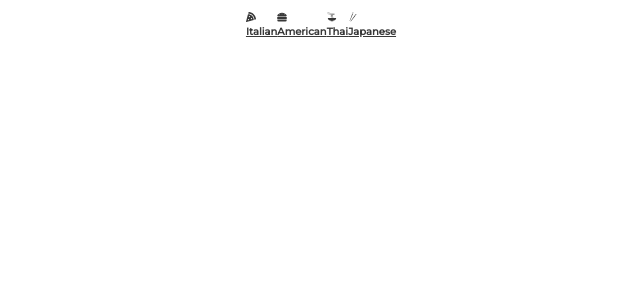
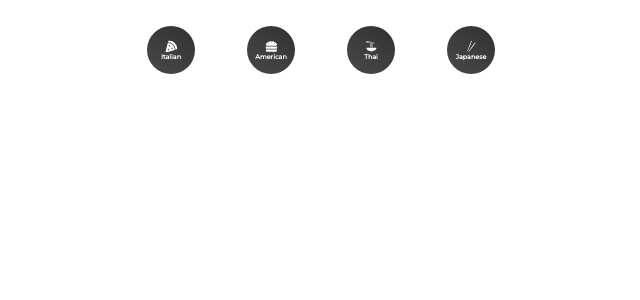
Before and after one commit to levintoo/delicious, a React (Create React App) app: page /recipe/1 in a window 1280 px wide. Shown: the top 300 px of the page, without its empty margins (319-959 px from the left). Built offline with nearby package versions, Linux system fonts and the light colour scheme.

Commit message:
NavLinks styling

```diff
--- a/src/components/Category.jsx
+++ b/src/components/Category.jsx
@@ -7,22 +7,22 @@
   return (
     <div>
         <List>
-        <NavLink to={'/cuisine/Italian'}>
+        <SLink to={'/cuisine/Italian'}>
             <FaPizzaSlice />
             <h4>Italian</h4>
-        </NavLink>
-        <NavLink to={'/cuisine/American'}>
+        </SLink>
+        <SLink to={'/cuisine/American'}>
             <FaHamburger />
             <h4>American</h4>
-        </NavLink>
-        <NavLink to={'/cuisine/Thai'}>
+        </SLink>
+        <SLink to={'/cuisine/Thai'}>
             <GiNoodles/>
             <h4>Thai</h4>
-        </NavLink>
-        <NavLink to={'/cuisine/Japanese'}>
+        </SLink>
+        <SLink to={'/cuisine/Japanese'}>
             <GiChopsticks />
             <h4>Japanese</h4>
-        </NavLink>
+        </SLink>
         </List>
     </div>
   )
@@ -36,4 +36,37 @@
     margin: 0rem 2rem;
 `;
 
+const SLink = styled(NavLink)`
+    display: flex;
+    flex-direction: column;
+    justify-content: center;
+    align-items: center;
+    border-radius: 50%;
+    margin: 2rem;
+    text-decoration: none;
+    width: 6rem;
+    height: 6rem;
+    background: linear-gradient(35deg, #494949, #313131);
+    cursor: pointer;
+    transform: scale(0.8);
+
+    h4 {
+        color: white;
+        font-size: 0.8rem;
+    }
+    svg {
+        color: white;
+        font-size: 1.5rem;
+    }
+    &.active {
+        background: linear-gradient(to right, #f27121, #e94857);
+        svg {
+        color: white;
+        }
+        h4 {
+        color: white;
+        }
+    }
+    `;
+
 export default Category
--- a/src/pages/Cuisine.jsx
+++ b/src/pages/Cuisine.jsx
@@ -1,12 +1,55 @@
 import React from 'react';
+import { useEffect, useState } from "react";
 import styled from 'styled-components';
 import { motion } from 'framer-motion';
 import { Link, useParams } from 'react-router-dom';
 
 function Cuisine() {
+
+  const [cuisine, setCuisine] = useState([]);
+  let params = useParams();
+
+  const getCuisine = async (name) => {
+    const api = await fetch(`https://api.spoonacular.com/recipes/complexSearch?apiKey=${process.env.REACT_APP_API_KEY}&cuisine=${name}`);
+    const recipes= await api.json();
+    setCuisine(recipes.results);
+  }
+
+  useEffect(() => {
+    getCuisine(`${params.type}`);
+  }, [params.type])
+
   return (
-    <div>Cuisine</div>
+    <Grid>
+      {cuisine.map((item) => {
+        return(
+          <Card key={item.id}>
+            <img src={item.image} alt={item.title} />
+            <h4>{item.title}</h4>
+          </Card>
+        )
+      })}
+    </Grid>
   )
 }
 
+const Grid = styled.div`
+  display: grid;
+  grid-template-columns: repeat(auto-fit, minmax(15rem, 1fr));
+  grid-gap: 3rem;
+`;
+
+const Card = styled.div`
+  img {
+    border-radius: 2rem;
+    width: 100%;
+  }
+  a {
+    text-decoration: none;
+  }
+  h4 {
+    text-align: center;
+    padding: 1rem;
+  }`;
+
 export default Cuisine
```
